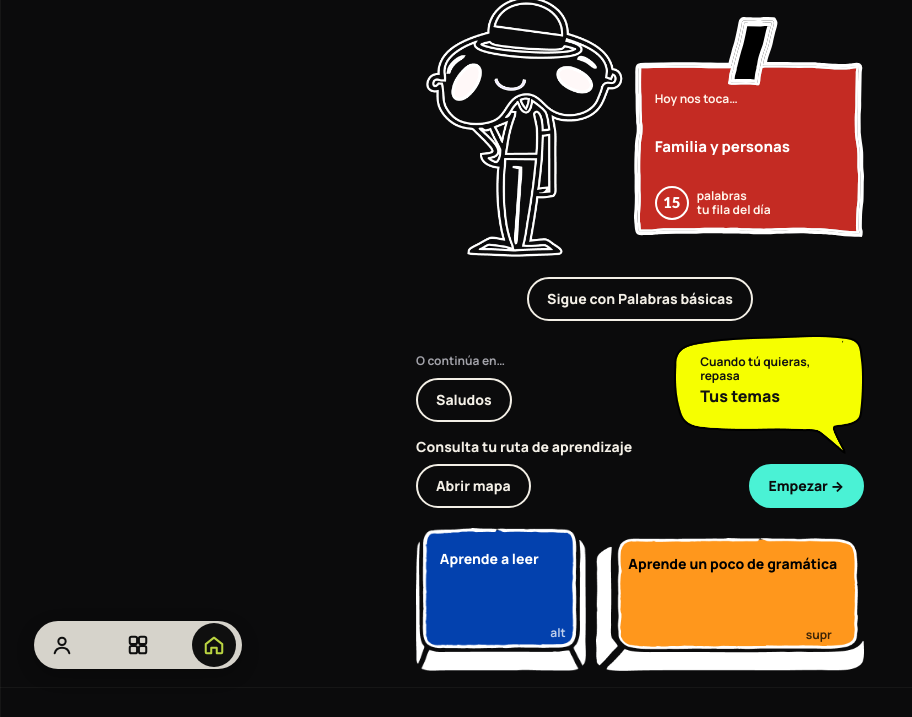
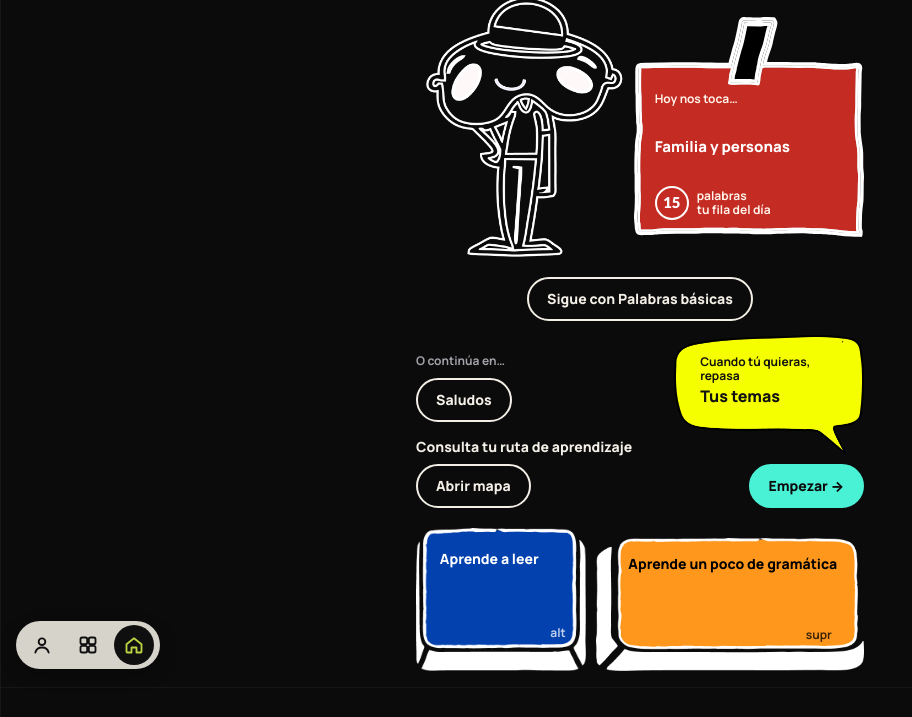
Before and after one commit to carkovskismind/Russo-Study, a plain HTML site: page index.html in a window 1280 px wide. Shown: the part 113-830 px from the top of the page, without its empty margins (0-912 px from the left). Drawn offline with nearby package versions, Linux system fonts and the light colour scheme; a web font is replaced by a local one.

Commit message:
4.0.2: barra de navegacion mas chica para que el letrero de Netlify no la tape
Netlify inyecta el letrero «Powered by Netlify» abajo a la derecha en los
proyectos nuevos de plan gratuito, y se montaba sobre la barra: el boton de
Inicio quedaba tapado por completo.

- La barra pasa de 208 px de ancho fijo a ancho automatico (144 px) y se
  acerca al borde: left 34 -> 16 px, justify-content space-between -> flex-start.
- Botones 44 -> 40 px, iconos 22 -> 20 px.
- En pantallas de menos de 370 px la barra se encoge un poco mas
  (botones 38 px, gap y padding 4 px) para no rozar el letrero.

Comprobado con el letrero simulado a 360, 390 y 430 px: los tres botones
quedan visibles y fuera de su area. Maqueta aprobada por Carol.

Validador en 0 errores; sin errores de consola ni de JavaScript.

Co-Authored-By: Claude Opus 5 <noreply@anthropic.com>
Claude-Session: https://claude.ai/code/session_01QsiaULk2iN3tLa9g78KcK4

```diff
--- a/css/app.css
+++ b/css/app.css
@@ -479,17 +479,23 @@ svg { display: block; }
 /* ---------- Barra inferior ---------- */
 /* 4.0.0: barra más delgada y ancha, un poco transparente (maqueta de Carol). */
 .nav {
-  position: fixed; left: calc(34px + env(safe-area-inset-left)); bottom: calc(18px + env(safe-area-inset-bottom));
-  display: flex; justify-content: space-between; align-items: center; gap: 6px;
-  width: 208px; height: 48px; padding: 6px; border-radius: 999px; z-index: 20; opacity: .88;
+  position: fixed; left: calc(16px + env(safe-area-inset-left)); bottom: calc(18px + env(safe-area-inset-bottom));
+  display: flex; justify-content: flex-start; align-items: center; gap: 6px;
+  width: auto; height: 48px; padding: 6px; border-radius: 999px; z-index: 20; opacity: .88;
   background: var(--nav-bg); box-shadow: 0 6px 20px rgba(0, 0, 0, .3);
 }
 .nav button {
-  width: 44px; height: 44px; border-radius: 50%; border: 0; background: transparent; color: var(--nav-ink);
+  width: 40px; height: 40px; border-radius: 50%; border: 0; background: transparent; color: var(--nav-ink);
   display: flex; align-items: center; justify-content: center;
 }
 .nav button[aria-current="page"] { background: var(--nav-on-bg); color: var(--nav-on-ink); }
-.nav svg { width: 22px; height: 22px; }
+.nav svg { width: 20px; height: 20px; }
+/* En pantallas angostas la barra se encoge un poco más para no quedar debajo
+   del letrero que Netlify pone abajo a la derecha. */
+@media (max-width: 370px) {
+  .nav { gap: 4px; padding: 4px; }
+  .nav button { width: 38px; height: 38px; }
+}
 
 .toast {
   position: fixed; left: 50%; top: calc(14px + env(safe-area-inset-top)); transform: translateX(-50%);
```
